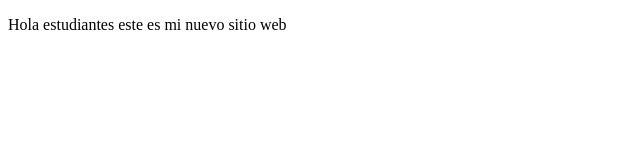
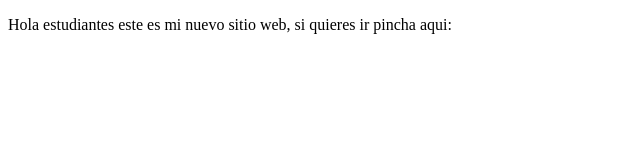
Before and after one commit to DavidArrubla/proyectoDemoCursoPrework, a plain HTML site: page index.html in a window 1280 px wide. Shown: the whole page, without its empty margins (0-640 px from the left). Drawn offline with Linux system fonts and the light colour scheme.

```diff
--- a/index.html
+++ b/index.html
@@ -7,6 +7,6 @@
     <title>Hola Mundo</title>
 </head>
 <body>
-    <p>Hola estudiantes este es mi nuevo sitio web</p>
+    <p>Hola estudiantes este es mi nuevo sitio web, si quieres ir pincha aqui: </p>
 </body>
 </html>
```
